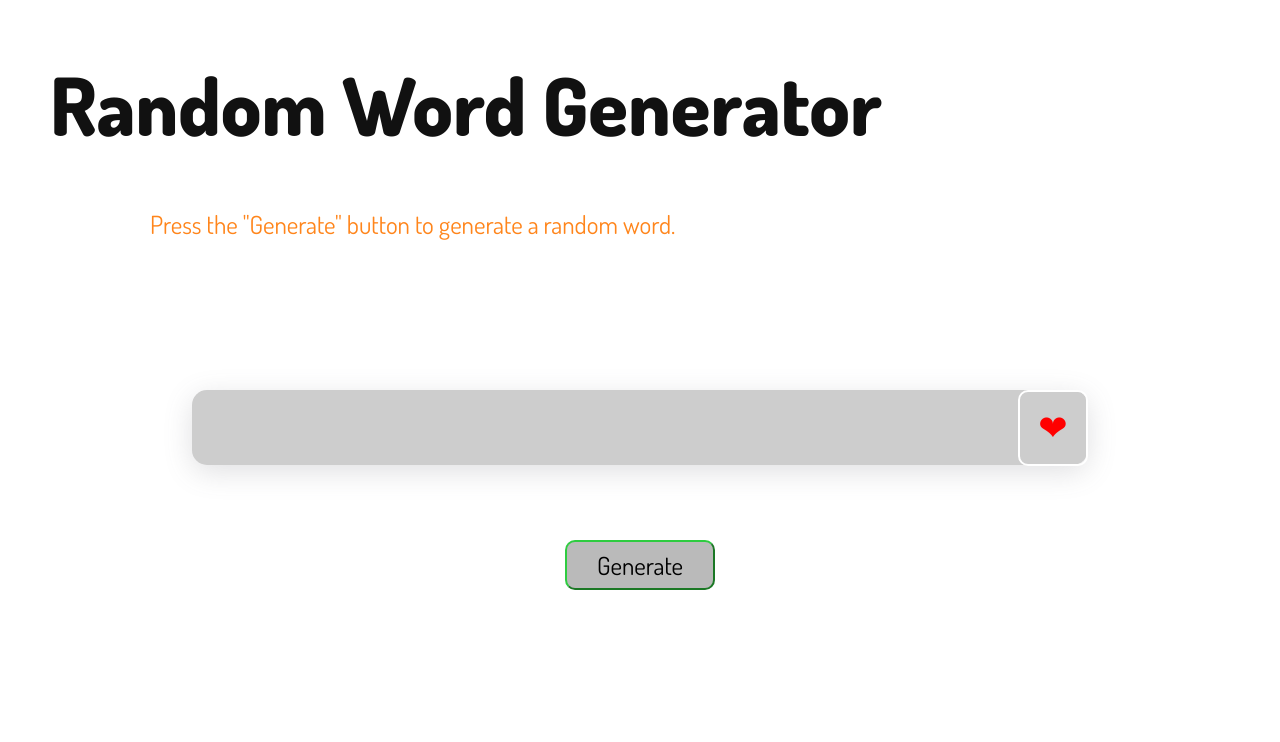
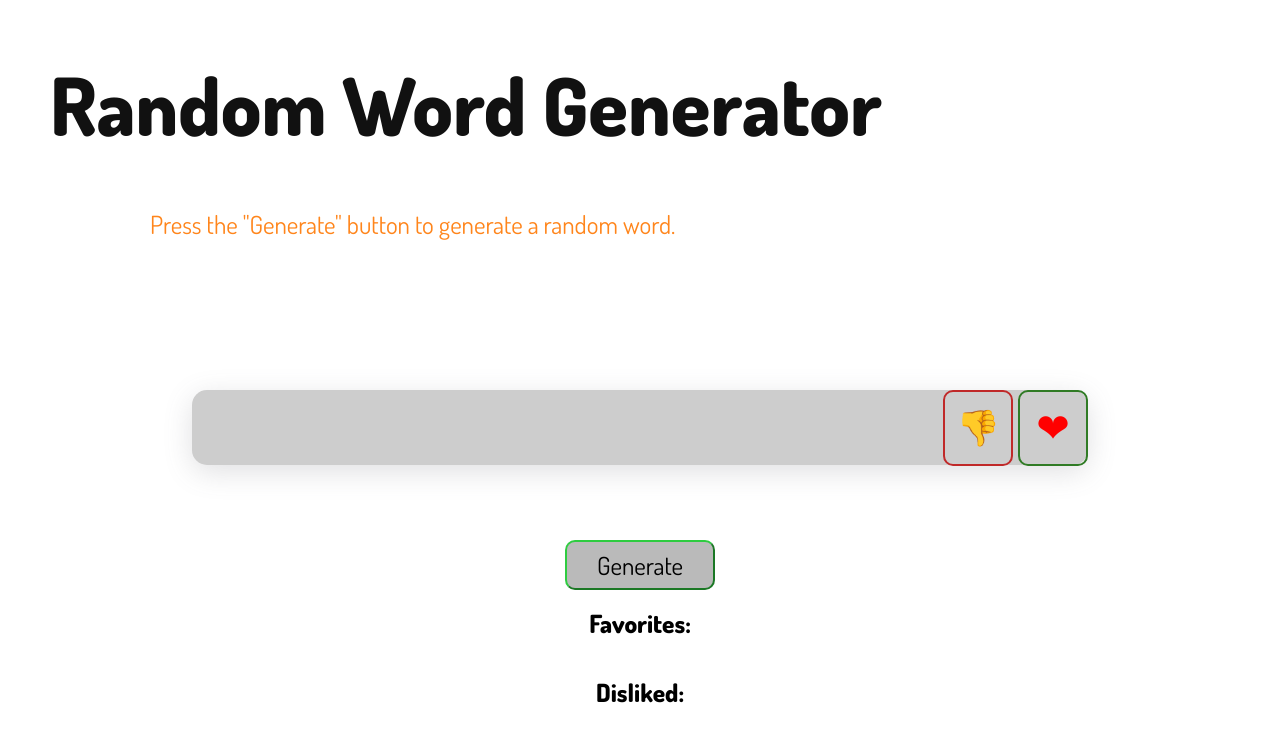
Before and after one commit to VicDosya/random-name-gen-reactjs, a React (Create React App) app: page / in a window 1280 px wide. Shown: the top 742 px of the page. Built offline with nearby package versions, Linux system fonts and the light colour scheme.

Commit message:
Add dislike Button

```diff
--- a/src/components/Badges.js
+++ b/src/components/Badges.js
@@ -1,11 +1,15 @@
 import React from 'react'
 import styles from './Badges.module.css'
 
-function Badges({ values }) {
+const Badges = ({ values, title, badgeColor }) => {
     return (
+        <div>
+            <h1 className={styles.titleHeader}>{title}</h1>
         <div className={styles.container}>{values.map((value, index) =>
-            <div className={styles.badge} key={index}>{value}</div>
+            <div style={{backgroundColor: badgeColor}} className={styles.badge} key={index}>{value}</div>
         )}</div>
+        </div>
+
     )
 }
 
--- a/src/components/Badges.module.css
+++ b/src/components/Badges.module.css
@@ -7,11 +7,11 @@
     color: white;
     vertical-align: middle;
     line-height: 50px;
+    font-family: 'Dosis', sans-serif;
 
 }
 
 .container {
-    height: 50px;
     text-align: center;
     margin: 0 auto;
     margin-top: 20px;
@@ -22,3 +22,9 @@
     font-family: 'Dosis', sans-serif;
     font-size: 35px;
 }
+
+.titleHeader {
+    text-align: center;
+    font-size: 25px;
+    font-family: 'Dosis', sans-serif;
+}
--- a/src/components/ButtonGen.js
+++ b/src/components/ButtonGen.js
@@ -9,6 +9,7 @@ function ButtonGen() {
     const [generatedWord, setGeneratedWord] = useState('');
     const [error, setError] = useState('');
     const [favWords, setFavWords] = useState([]);
+    const [dislikedWords, setDislikedWords] = useState([]);
 
     //onClick function to print the pickedName from the randomNamePicker function.
     const generateRandomWord = () => {
@@ -24,10 +25,29 @@ function ButtonGen() {
             setError('Cant save duplicates');
         } else if (favWords.length > 20) {
             setError('Cant fav no more');
+        } else if (generatedWord === dislikedWords) {
+            console.log('Disliked word detected, skipping...');
+            setFavWords([...favWords, generatedWord]);
         } else {
             setFavWords([...favWords, generatedWord]);
             setError('');
         }
+        setGeneratedWord('');
+    };
+
+    //onClick function to dislike words
+    const dislikeButtonHandler = () => {
+        if (generatedWord === '' || generatedWord === 'Cant dislike empty') {
+            setError('Cant dislike empty');
+        } else if (dislikedWords.includes(generatedWord)) {
+            setError('Cant dislike duplicates');
+        } else if (dislikedWords.length > 20) {
+            setError('Cant dislike no more');
+        } else {
+            setDislikedWords([...dislikedWords, generatedWord]);
+            setError('');
+        }
+        setGeneratedWord('');
     };
 
     //JSX
@@ -49,6 +69,7 @@ function ButtonGen() {
             <div className={styles.randomWordContainer}>
                 <div className={styles.randomWordText}>{generatedWord}
                     <button className={styles.heartButton} onClick={favButtonHandler}>❤</button>
+                    <button className={styles.dislikeButton} onClick={dislikeButtonHandler}>👎</button>
                 </div>
             </div>
 
@@ -56,7 +77,9 @@ function ButtonGen() {
                 <button className={styles.generateButton} onClick={generateRandomWord}>Generate</button>
             </div>
 
-            <Badges values={favWords}></Badges>
+            <Badges values={favWords} title="Favorites:"></Badges>
+            <Badges badgeColor="black" values={dislikedWords} title="Disliked:"></Badges>
+
         </div>
     )
 };
--- a/src/components/ButtonGen.module.css
+++ b/src/components/ButtonGen.module.css
@@ -58,10 +58,10 @@
 
   .heartButton {
     position: absolute;
-    font-size: 35px;
+    font-size: 40px;
     color: red;
     background-color: transparent;
-    border: 2px solid white;
+    border: 2px solid rgb(48, 123, 37);
     border-radius: 10px;
     line-height: 70px;
     width: 70px;
@@ -75,6 +75,26 @@
   }
 
   .heartButton:active {
+    background-color: rgba(126, 126, 126, 0.2);
+  }
+
+  .dislikeButton {
+    position: absolute;
+    font-size: 35px;
+    background-color: transparent;
+    border: 2px solid rgb(192, 41, 41);
+    border-radius: 10px;
+    line-height: 70px;
+    width: 70px;
+    vertical-align: middle;
+    right: 75px;
+  }
+
+  .dislikeButton:hover {
+    background-color: rgba(255, 255, 255, 0.2);
+    cursor: pointer;
+  }
+  .dislikeButton:active {
     background-color: rgba(126, 126, 126, 0.2);
   }
 
```
